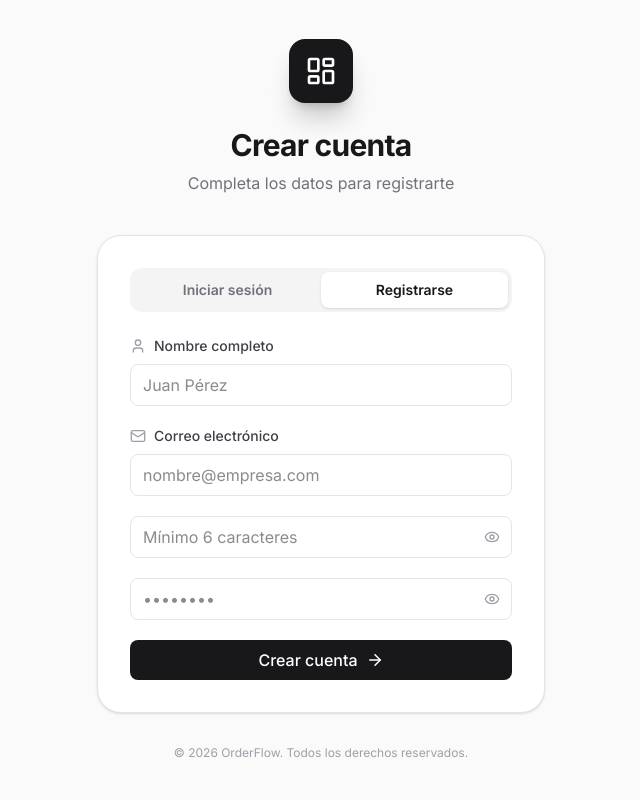
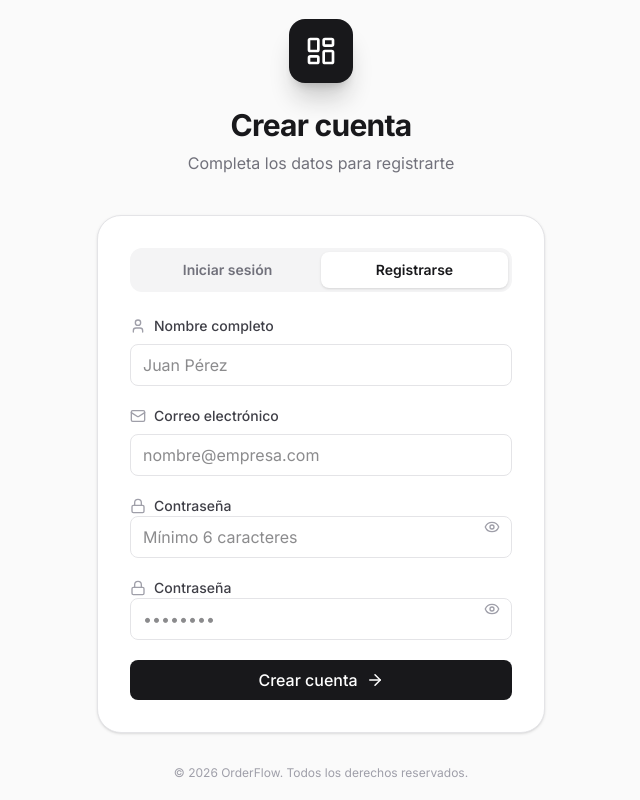
Before and after one commit to Jazir29/Escuelita-Frontend, a React (Vite) app: page /login in a window 1280 px wide. Both pictures are taken after a click on the button "Registrarse". Shown: the whole page, without its empty margins (319-959 px from the left). Built offline with nearby package versions, Linux system fonts and the light colour scheme; no server answers.

Commit message:
Label contraseñas corregido

```diff
--- a/src/views/Login.tsx
+++ b/src/views/Login.tsx
@@ -1,6 +1,6 @@
 import React, { useState } from 'react';
 import { useNavigate } from 'react-router-dom';
-import { LayoutDashboard, Mail, ArrowRight, User ,Eye, EyeOff} from 'lucide-react';
+import { LayoutDashboard, Mail, Lock, ArrowRight, User ,Eye, EyeOff} from 'lucide-react';
 import { motion, AnimatePresence } from 'framer-motion';
 import { useAuth } from '../context/AuthContext';
 import { authService } from '../services/authService';
@@ -176,6 +176,10 @@ export const Login: React.FC = () => {
                 </div>
 
                 <div className="relative">
+                <label className="text-sm font-medium text-zinc-700 flex items-center gap-2">
+                  <Lock size={16} className="text-zinc-400" />
+                  Contraseña
+                </label>
                   <input
                     type={showPassword ? 'text' : 'password'}
                     required
@@ -250,6 +254,10 @@ export const Login: React.FC = () => {
                 </div>
 
                 <div className="relative">
+                <label className="text-sm font-medium text-zinc-700 flex items-center gap-2">
+                  <Lock size={16} className="text-zinc-400" />
+                  Contraseña
+                </label>
                   <input
                     type={showRegPassword ? 'text' : 'password'}
                     required
@@ -265,6 +273,10 @@ export const Login: React.FC = () => {
                 </div>
 
                 <div className="relative">
+                <label className="text-sm font-medium text-zinc-700 flex items-center gap-2">
+                  <Lock size={16} className="text-zinc-400" />
+                  Contraseña
+                </label>
                   <input
                     type={showConfirmPassword ? 'text' : 'password'}
                     required
```
